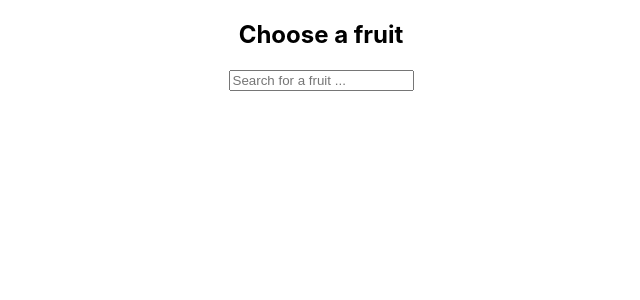
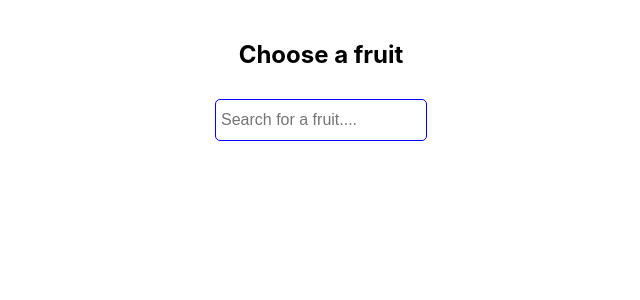
Before and after one commit to divyamuvi89/microsoft-compo-box, a React (Create React App) app: page / in a window 1280 px wide. Shown: the top 300 px of the page, without its empty margins (319-959 px from the left). Built offline with nearby package versions, Linux system fonts and the light colour scheme.

Commit message:
Added css styles to compo box

```diff
--- /dev/null
+++ b/src/FruitSelection.css
@@ -0,0 +1,38 @@
+.fruit-selection-container {
+    display:flex;
+    flex-direction: column;
+    align-items: center;
+    margin-top: 20px;
+}
+.fruit-input {
+    width: 200px;
+    height: 30px;
+    font-size: 16px;
+    padding: 5px;
+    margin-top: 10px;
+    border: 1px solid blue;
+    border-radius: 5px;
+    position: relative;
+}
+.selected-fruit{
+    font-size: 16px;
+    color:blue;
+    margin-top: 10px;
+}
+datalist option{
+    font-size: 16px;
+    background-color: aliceblue;
+    color: black;
+}
+datalist{
+    position:absolute;
+    top: 100%;
+    left:0;
+    width:200px;
+    margin-top:5px;
+    border:1px solid blue;
+    border-radius: 5px;
+    background-color: aliceblue;
+    z-index: 1;
+
+}
--- a/src/FruitSelection.tsx
+++ b/src/FruitSelection.tsx
@@ -1,38 +1,21 @@
-import React, {ChangeEvent, useState} from "react";
+import React, {useState} from "react";
+import './FruitSelection.css';
 
-interface FruitSelectionComboBoxProps{
-
-}
-interface FruitSelectionState{
-
-}
 const fruits =['Apple', 'Orange', 'Banana', 'Grape','Kiwi','Mango', 'Pear','Pineapple' ];
 const FruitSelection:React.FC = () => {
-    const [searchTerm, setsearchTerm] = useState<string>('');
     const [selectedFruit, setselectedFruit] = useState<string>('');
-   const handleSelect = (fruit:string) =>{
-        setselectedFruit(fruit);
-        setsearchTerm(''); //clear the search term when an item is selected
-    };
-    const filterFruits = fruits.filter((fruit) => {
-        if(!searchTerm){
-            return true;
-
-        }
-        return fruit.includes(searchTerm);
-
-    })
 
     const handleChange = (e:React.ChangeEvent<HTMLInputElement>) => {
         setselectedFruit(e.target.value);
     };
 
     return(
-        <div>
+        <div className="fruit-selection-container">
             <h2>Choose a fruit </h2>
             <input
+            className="fruit-input"
             type = "text"
-            placeholder="Search for a fruit ..."
+            placeholder="Search for a fruit...."
             list="fruits"
             value={selectedFruit}
             onChange={handleChange}
@@ -42,7 +25,7 @@ const FruitSelection:React.FC = () => {
                 <option key={fruit} value={fruit} />
             ))}
             </datalist>
-            {selectedFruit && <p>Item Selected is {selectedFruit}</p>}
+            {selectedFruit && <p className="selected-fruit">Item Selected is {selectedFruit}</p>}
 
         </div>
     );
```
